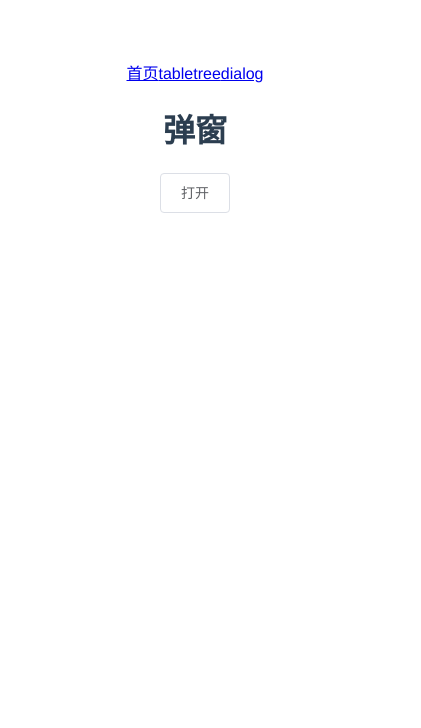
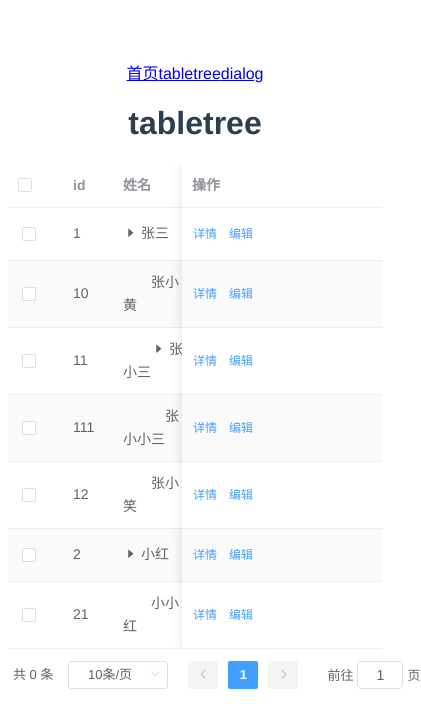
Before and after one commit to quanqiushoujila/utils, a Vue app: page /#/tabletree in a window 390 px wide. Before the commit this address led to /#/dialog. Shown: the top 728 px of the page, 421 px wide, since content can reach past the window. Built offline with nearby package versions, Linux system fonts and the light colour scheme.

Commit message:
不是懒加载tabletree

```diff
--- a/package.json
+++ b/package.json
@@ -14,7 +14,8 @@
     "element-ui": "^2.4.11",
     "lodash": "^4.17.11",
     "vue": "^2.5.2",
-    "vue-router": "^3.0.1"
+    "vue-router": "^3.0.1",
+    "vuex": "^3.0.1"
   },
   "devDependencies": {
     "autoprefixer": "^7.1.2",
--- a/src/components/govDialog/index.vue
+++ b/src/components/govDialog/index.vue
@@ -144,8 +144,10 @@ export default {
     },
     // 设置body高度
     setDialogHeight () {
-      const documentClientHeight = document.documentElement['clientHeight']
-      // const height = this.$refs.dialogBody['clientHeight']
+      const documentClientHeight = document.documentElement.clientHeight
+      if (!this.$refs.dialogBody) {
+        return
+      }
       const otherHeight = 150 + this.top.replace('vh', '') * documentClientHeight / 100
       const bodyHeight = this.$refs.dialogBody.clientHeight
       if (documentClientHeight - otherHeight <= bodyHeight ) {
--- a/src/components/govTableTree/index.vue
+++ b/src/components/govTableTree/index.vue
@@ -2,44 +2,41 @@
   <div class="gov-table-tree">
     <el-table
       ref="tableTree"
-      :data="table.data"
+      :data="data"
       @row-click="handleRowClick"
       @select="handleSelect"
       @select-all="handleSelectAll"
       @selection-change="handleSelectionChange"
       @cell-click="handleCellClick"
       :span-method="spanMethodHandle"
-      v-loading="table.loading ? table.loading : false"
+      v-loading="table.loading"
       style="width: 100%"
       :row-style="tableRowStyle"
       :row-class-name="tableRowClassName"
       :stripe="table.stripe ? table.stripe : true"
       :size="table.size ? table.size : 'medium'"
-      :show-header="table.showHeader ? table.showHeader : true">
+      :show-header="table.showHeader">
       <el-table-column
-        v-if="table.isSelection == null ? true : table.isSelection"
+        v-if="table.isSelection"
         type="selection"
         width="55">
       </el-table-column>
       <template v-for="item in table.props">
-        <template v-if="item.treeKey && table.isTree">
+        <template v-if="item.treeKey">
           <el-table-column
             :label="item.label"
             :width="item.width ? item.width : ''"
             :prop="item.prop || ''">
             <template slot-scope="scope">
-              <!-- <span
-                @click.prevent="toggleHandle(scope.row, scope.$index)"
-                :style="childStyles(scope.row)">
+              <span :style="childStyles(scope.row)"></span>
+              <template v-if="scope.row[table.defaultProps.hasChild]">
                 <i
-                  :class="iconClasses(scope.row)"
-                  :style="iconStyles(scope.row)"></i>
-                {{ scope.row[item.prop] }}
-              </span> -->
-              <i
-                @click.prevent="toggleHandle(scope.row, scope.$index)"
-                class="icon-toggle"
-                :class="iconClasses(scope.row)"></i>
+                  @click.prevent="toggleHandle(scope.row, scope.$index)"
+                  v-if="!loading"
+                  class="icon-toggle"
+                  :class="iconClasses(scope.row)"></i>
+                <i :class="icon.loading" v-else></i>
+              </template>
               {{ scope.row[item.prop] }}
             </template>
           </el-table-column>
@@ -91,7 +88,7 @@
       </el-table-column>
     </el-table>
     <!-- 分页 -->
-    <div class="pagination" v-show="table.data.length > 0" v-if="table.pagination.isPagination">
+    <div class="pagination" v-show="data.length > 0" v-if="table.pagination.isPagination">
       <el-pagination
         @size-change="handleSizeChange"
         @current-change="handleCurrentChange"
@@ -122,30 +119,36 @@ export default {
         return {}
       }
     },
-    defaultProps: {
-      type: Object,
+    data: {
+      type: Array,
       default () {
-        return {}
+        return []
       }
-    },
+    }
   },
   data () {
     return {
-      defaultProps_: {
-        expanded: '_expanded',
-        level: '_level',
-        show: '_show',
-        children: 'children'
-      },
+      loading: false,
       icon: {
         right: 'el-icon-caret-right',
         bottom: 'el-icon-caret-bottom',
         loading: 'el-icon-loading'
       },
       table: {
-        isTree: true,
-        // 数据
-        data: [],
+        defaultProps: {
+          expaneded: '_expaneded',
+          level: '_level',
+          show: '_show',
+          children: 'children',
+          parentId: 'parentId',
+          hasChild: 'hasChild'
+        },
+        tree: {
+          // 是否懒加载
+          isLazyLoading: false,
+          url: '',
+          type: 'get'
+        },
         // 加载中
         loading: false,
         // 字典props
@@ -189,13 +192,6 @@ export default {
     }
   },
   watch: {
-    defaultProps: {
-      handler (newVal) {
-        this.defaultProps_ = mergeWith(newVal, this.defaultProps_)
-      },
-      deep: true,
-      immediate: true
-    },
     tableTree: {
       handler (newVal) {
         this.table = mergeWith(this.table, newVal)
@@ -204,28 +200,18 @@ export default {
       },
       deep: true,
       immediate: true
-    },
-    'table.isTree': {
-      handler (newVal) {
-        if (newVal) {
-          let data = Object.assign({}, this.table.data)
-        }
-      },
-      deep: true
     }
   },
   methods: {
+    getDefaultPropsName (name) {
+      return this.table.defaultProps[name]
+    },
     childStyles (row) {
-      return { 'padding-left': (row[this.level] > 1 ? row[this.level] * 7 : 0) + 'px' }
+      const level = this.getDefaultPropsName('level')
+      return { 'padding-left': (row[level] > 1 ? row[level] * 14 : 0) + 'px' }
     },
     iconClasses (row) {
-      return !row[this.expanded] ? this.icon.right : this.icon.bottom
-    },
-    iconStyles (row) {
-      return { 'visibility': this.hasChild(row) ? 'visible' : 'hidden' }
-    },
-    hasChild (row) {
-      return (isArray(row[this.childKey]) && row[this.childKey].length >= 1) || false
+      return !row[this.getDefaultPropsName('expaneded')] ? this.icon.right : this.icon.bottom
     },
     // 自定义数据
     templateData (data, row) {
@@ -308,11 +294,9 @@ export default {
     },
     // 行的 style 的回调方法，
     tableRowStyle ({row, rowIndex}) {
-      if (this.table.tree || (this.table.tree && this.table.tree.hasTree)) {
-        let show = !isBoolean(row[this.show]) ? 1 : (row[this.show] ? 1 : 0)
-        row[this.show] = !!show
-        return show ? '' : 'display:none;'
-      }
+      // console.log(row)
+      let show = this.getDefaultPropsName('show')
+      return row[show] ? '' : 'display:none;'
     },
     // 为 Table 中的某一行添加 classname
     tableRowClassName ({row, rowIndex}) {
@@ -328,7 +312,66 @@ export default {
     },
     // 切换子级
     toggleHandle (row, index) {
+      let isLazyLoading = this.table.tree.isLazyLoading
+      let expaneded = this.getDefaultPropsName('expaneded')
+      if (isLazyLoading) {
+        // let exist = this.hasData(row.id)
 
+      } else {
+        if (!row[expaneded]) {
+          this.tableTreeChildrenOpen(row.id)
+        } else {
+          this.tableTreeChildrenClose(row.id)
+        }
+      }
+    },
+    // 判断数据是否已经存在
+    hasData (id) {
+      let data = this.data
+      let parentId = this.getDefaultPropsName('parentId')
+      let exist = data.findIndex(item => {
+        return item[parentId] === id
+      })
+      return !!exist
+    },
+    // 打开子级
+    tableTreeChildrenOpen (id) {
+      let data = this.data
+      let parentId = this.getDefaultPropsName('parentId')
+      let expaneded = this.getDefaultPropsName('expaneded')
+      let show = this.getDefaultPropsName('show')
+      for (let i = 0, len = data.length; i < len; i++) {
+        if (data[i].id === id) {
+          this.$set(data[i], expaneded, true)
+        }
+        if (data[i][parentId] === id) {
+          this.$set(data[i], show, true)
+        }
+      }
+    },
+    // 关闭子级
+    tableTreeChildrenClose (id) {
+      let arr = []
+      let parentId = this.getDefaultPropsName('parentId')
+      let hasChild = this.getDefaultPropsName('hasChild')
+      let expaneded = this.getDefaultPropsName('expaneded')
+      let show = this.getDefaultPropsName('show')
+      arr.push(id)
+      let data = this.data
+      for (let i = 0, len = data.length; i < len; i++) {
+        if (id === data[i].id) {
+          this.$set(data[i], expaneded, false)
+        }
+        if (arr.indexOf(data[i][parentId]) > -1) {
+          this.$set(data[i], expaneded, false)
+          this.$set(data[i], show, false)
+          if (data[i][hasChild]) {
+            if (arr.indexOf(data[i].id) === -1) {
+              arr.push(data[i].id)
+            }
+          }
+        }
+      }
     },
     // 按钮事件
     handleOperation (item, row, index) {
--- a/src/utils/tableTree.js
+++ b/src/utils/tableTree.js
@@ -1,9 +1,20 @@
-export function setTableTreeData (data = [], {expanded = '_expaneded', level = '_level', show = '_show', children = 'children'}) {
-  for (let i = 0, i < data,length; i < len; i++) {
+export function setTableTreeData ({data = [], expanded = '_expaneded', level = '_level', show = '_show', children = 'children', parentId = 'parentId'}) {
+  let arr = []
+  loop({arr: arr, data: data, index: 1, expanded, level, show, children})
+  return arr
+}
 
+function loop ({arr = [], data = [], index, expanded, level, show, children, parentId}) {
+  for (let i = 0, len = data.length; i < len; i++) {
+    data[i][level] = index
+    data[i][show] = index === 1 ? true : false
+    data[i][expanded] = false
+    let obj = Object.assign({}, data[i])
+    delete obj.children
+    arr.push(obj)
+    let child = data[i][children]
+    if (child && child.length > 0) {
+      loop({arr, data: child, index: index + 1, expanded, level, show, children, parentId})
+    }
   }
 }
-
-function loop (data) {
-
-}
--- /dev/null
+++ b/src/views/model/tableTree.js
@@ -0,0 +1,71 @@
+export default [
+  {
+    id: 1,
+    parentId: '',
+    name: '张三',
+    sex: '1',
+    address: '北京',
+    hobby: ['1', '2'],
+    hasChild: true,
+    children: [
+      {
+        id: 10,
+        parentId: 1,
+        name: '张小黄',
+        sex: '2',
+        address: '北京',
+        hasChild: false,
+        hobby: ['1']
+      },
+      {
+        id: 11,
+        name: '张小三',
+        parentId: 1,
+        sex: '1',
+        address: '北京',
+        hobby: ['1', '2'],
+        hasChild: true,
+        children: [
+          {
+            id: 111,
+            parentId: 11,
+            name: '张小小三',
+            sex: '1',
+            address: '北京',
+            hobby: ['1', '2'],
+            hasChild: false
+          }
+        ]
+      },
+      {
+        id: 12,
+        parentId: 1,
+        name: '张小笑',
+        sex: '2',
+        address: '北京',
+        hobby: ['3'],
+        hasChild: false
+      }
+    ]
+  },
+  {
+    id: 2,
+    parentId: '',
+    name: '小红',
+    sex: '2',
+    address: '北京',
+    hobby: ['3'],
+    hasChild: true,
+    children: [
+      {
+        id: 21,
+        parentId: 2,
+        name: '小小红',
+        sex: '2',
+        address: '北京',
+        hobby: ['3'],
+        hasChild: false
+      }
+    ]
+  }
+]
--- a/src/views/tabletree.vue
+++ b/src/views/tabletree.vue
@@ -2,6 +2,7 @@
   <div>
     <h1>tabletree</h1>
     <gov-table-tree
+      :data="tableTreeData"
       @handleDetail="handleDetail"
       @handleUpdate="handleUpdate"
       :tableTree="tableTree">
@@ -13,16 +14,21 @@
 </template>
 <script>
 import govTableTree from '@/components/govTableTree'
+import tableTreeData from './model/tableTree'
+import {setTableTreeData} from '@/utils/tableTree'
+
 export default {
   components: {govTableTree},
   data () {
     return {
+      tableTreeData: [],
       tableTree: {
-        data: [
-          {id: 1, name: '张三', sex: '1', address: '北京', hobby: ['1', '2']},
-          {id: 2, name: '小红', sex: '2', address: '北京', hobby: ['3']},
-        ],
+        tree: {
+          isLazyLoading: false
+        },
+        isSelection: true,
         props: [
+          {label: 'id', prop: 'id', width: '50px'},
           {label: '姓名', prop: 'name', treeKey: true},
           {label: '性别', prop: 'sex', template: true, type: 'dic', dicData: [{value: '1', label: '男'}, {value: '2', label: '女'}]},
           {label: '爱好', prop: 'hobby', type: 'dic', dicData: [{value: '1', label: '足球'}, {value: '2', label: '篮球'}, {value: '3', label: '舞蹈'}]},
@@ -37,7 +43,13 @@ export default {
       }
     }
   },
+  created () {
+    this.getList()
+  },
   methods: {
+    getList () {
+      this.tableTreeData = setTableTreeData({data: tableTreeData})
+    },
     handleDetail (row) {
       console.log('详情', row)
     },
```
Also changed, not shown: src/components/govTableTree/ajax.js (added).
